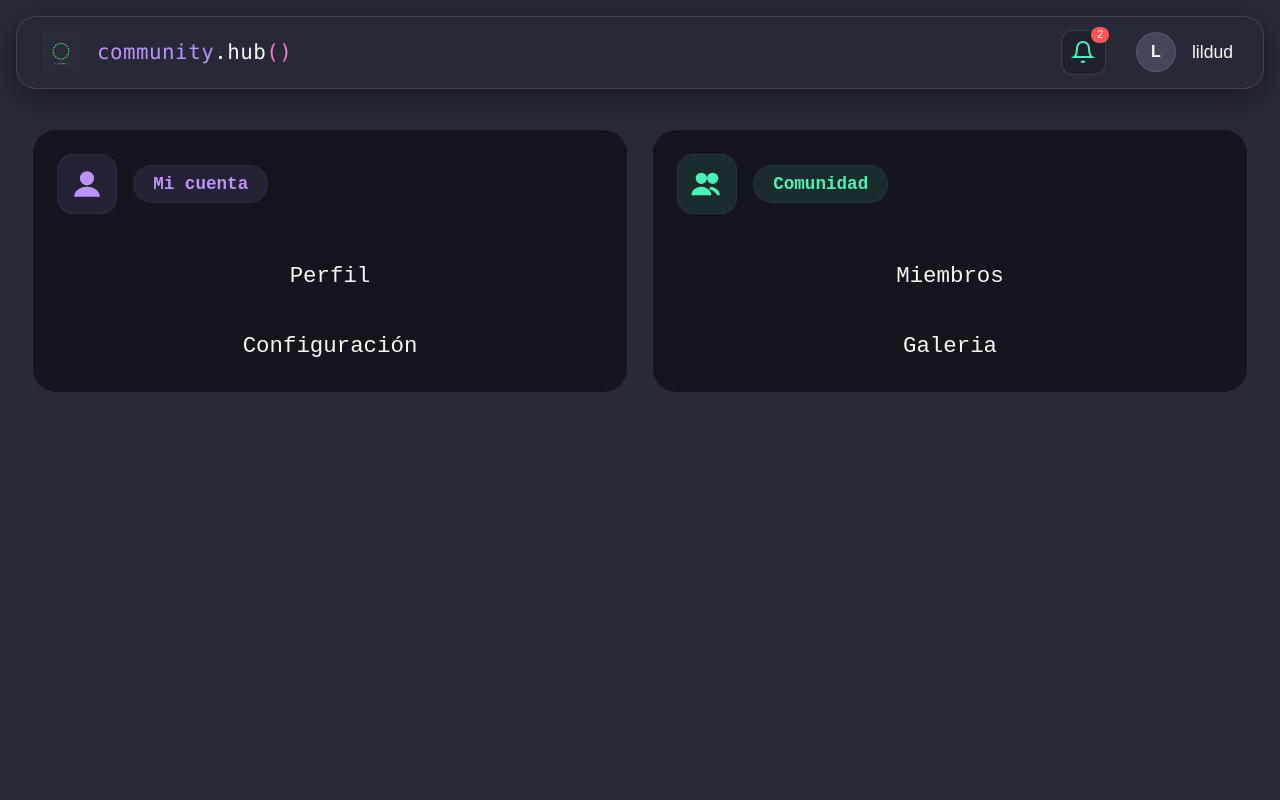
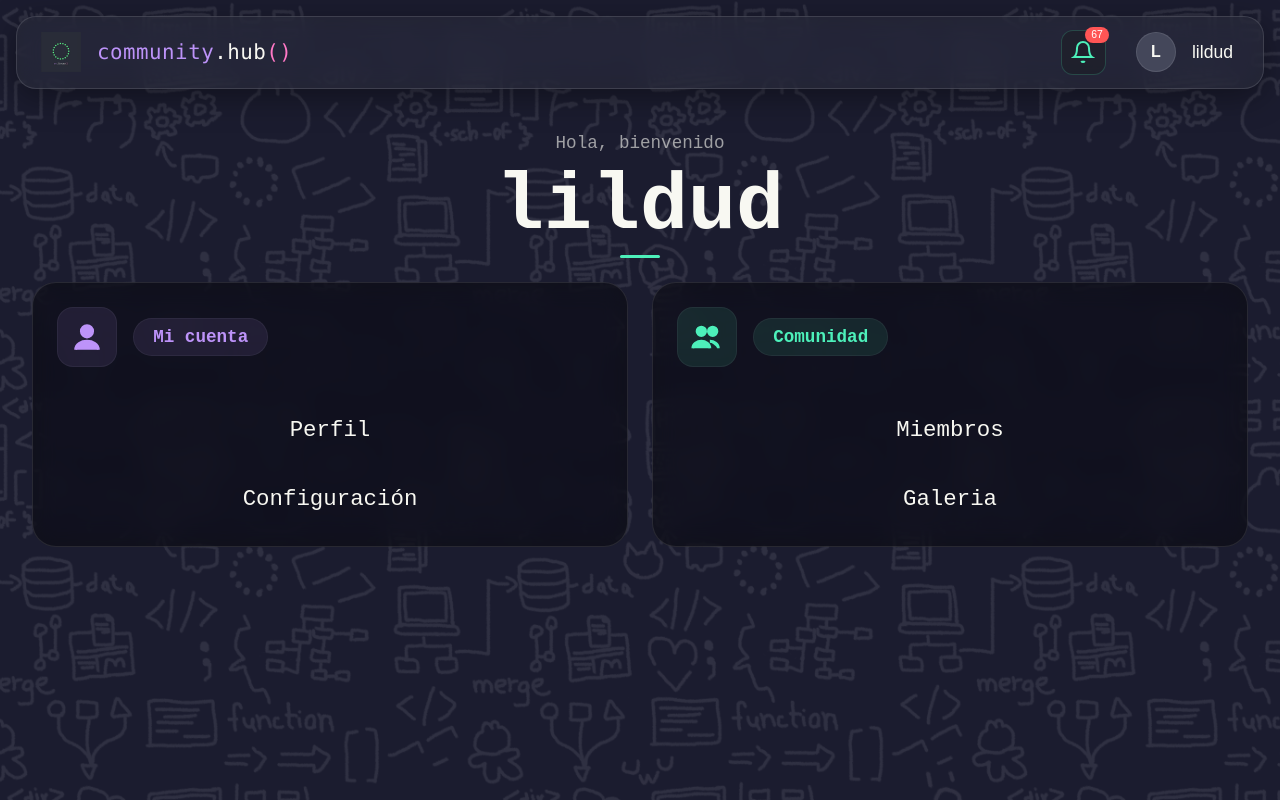
Before and after one commit to On-Linces/onlinces-hub, a Vue app: page / in a window 1280 px wide. Built offline with nearby package versions, Linux system fonts and the light colour scheme.

Commit message:
feat: WelcomeHeader added

```diff
--- a/src/App.vue
+++ b/src/App.vue
@@ -1,13 +1,17 @@
 <script setup lang="ts">
 import TopBar from './components/layout/TopBar.vue'
+import WelcomeHeader from './components/dashboard/WelcomeHeader.vue';
 import DashboardCard from './components/dashboard/DashboardCard.vue'
 import CardLink from './components/dashboard/CardLink.vue'
 </script>
 
 <template>
-  <TopBar user-name="lildud" :unread-notifications="2" />
+  <TopBar user-name="lildud" :unread-notifications="67" />
 
   <main class="dashboard-body">
+    <WelcomeHeader user-name="lildud" />
+
+    <div class="dashboard-cards">
       <DashboardCard title="Mi cuenta" accent="purple">
         <template #icon>
           <svg viewBox="0 0 24 24" fill="none" stroke="currentColor" stroke-width="2">
@@ -33,14 +37,23 @@ import CardLink from './components/dashboard/CardLink.vue'
         <CardLink type="miembros" accent="teal">Miembros</CardLink>
         <CardLink type="galeria" accent="teal">Galeria</CardLink>
       </DashboardCard>
+    </div>
   </main>
 </template>
 
 <style scoped>
 .dashboard-body {
   display: flex;
-  gap: 1.5rem;
+  flex-direction: column;
   padding: 2rem;
   background: transparent;
 }
+
+.dashboard-cards {
+  display: flex;
+  justify-content: center;
+  align-items: flex-start;
+  flex-wrap: wrap;
+  gap: 1.5rem;
+}
 </style>
--- /dev/null
+++ b/src/components/dashboard/WelcomeHeader.vue
@@ -0,0 +1,62 @@
+<!-- src/components/dashboard/WelcomeHeader.vue -->
+<script setup lang="ts">
+interface Props {
+  userName?: string
+}
+
+withDefaults(defineProps<Props>(), {
+  userName: 'Invitado'
+})
+</script>
+
+<template>
+  <div class="welcome-header">
+    <p class="welcome-header__greeting">Hola, bienvenido</p>
+    <h1 class="welcome-header__name">
+      {{ userName }}
+      <span class="welcome-header__underline" />
+    </h1>
+  </div>
+</template>
+
+<style scoped>
+.welcome-header {
+  text-align: center;
+  padding: 0.25rem 0 1.5rem;
+}
+
+.welcome-header__greeting {
+  font-family: 'Fira Code', monospace;
+  font-size: 1.1rem;
+  color: #f8f8f2;
+  opacity: 0.6;
+  margin: 0 0 0.5rem;
+}
+
+.welcome-header__name {
+  position: relative;
+  display: inline-block;
+  font-family: 'Fira Code', monospace;
+  font-size: 5rem;
+  font-weight: 700;
+  color: #f8f8f2;
+  margin: 0;
+  padding-bottom: 0.4rem;
+}
+
+.welcome-header__underline {
+  position: absolute;
+  bottom: 0;
+  left: 50%;
+  transform: translateX(-50%);
+  width: 40px;
+  height: 3px;
+  background: #4DF0BA;
+  border-radius: 999px;
+  transition: width 0.35s cubic-bezier(0.25, 1, 0.5, 1);
+}
+
+.welcome-header__name:hover .welcome-header__underline {
+  width: 100%;
+}
+</style>
--- a/src/style.css
+++ b/src/style.css
@@ -18,6 +18,11 @@ body {
 
 body {
   font-family: 'Fira Code', ui-monospace, Consolas, monospace;
-  background: #282a36;
+  background-color: #282a36;
+  background-image: url('./assets/images/background_dark.png');
+  background-repeat: repeat;
+  background-position: center top;
+  background-size: 1000px auto;
+  background-attachment: fixed;
   color: #f8f8f2;
 }
```
Lines whose indentation alone changed are shown as unchanged.
